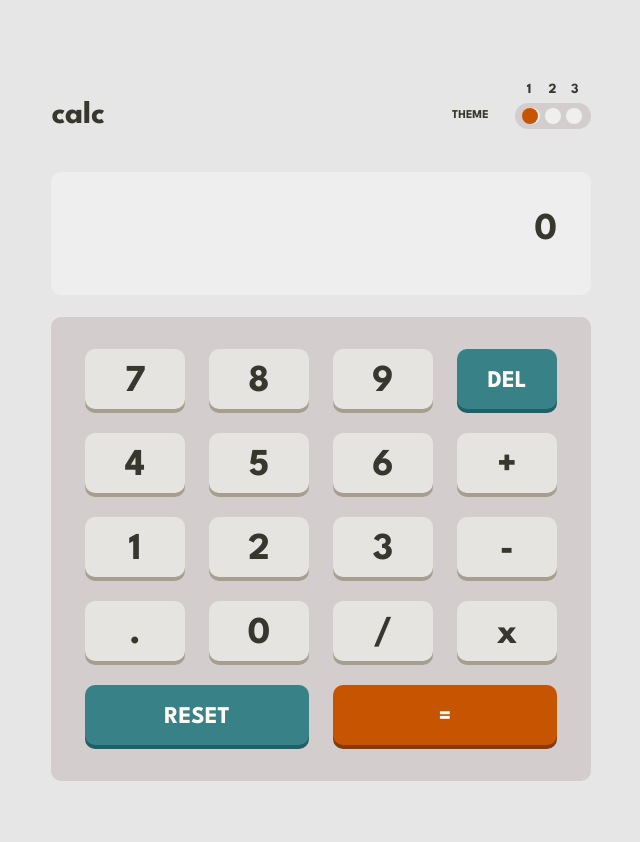
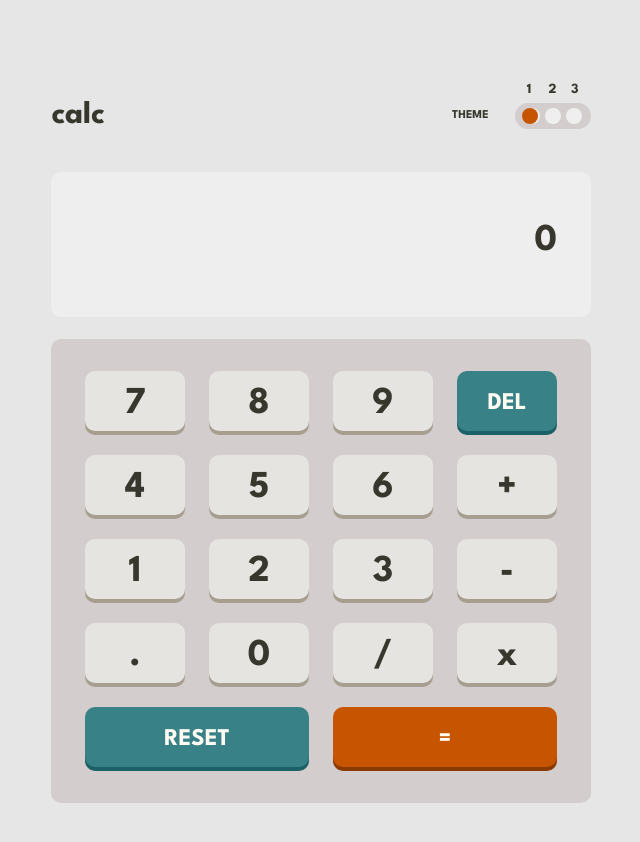
Before and after one commit to crazysammich/SimpleCalculator, a React (Vite) app: page / in a window 1280 px wide. Shown: the top 842 px of the page, without its empty margins (319-959 px from the left). Built offline with nearby package versions, Linux system fonts and the light colour scheme; the HTML template or start-up script is replaced by a standard one.

Commit message:
fix: move the decimal marker to OperationButtons component

```diff
--- a/src/components/CalculatorOutput.tsx
+++ b/src/components/CalculatorOutput.tsx
@@ -1,4 +1,6 @@
+import { useEffect, useRef } from "react";
 import { useCalculator } from "../context/CalculatorContext";
+import { formatNumWithComma } from "../utils";
 import styles from "./CalculatorOutput.module.css";
 interface CalculatorOutput {
   value: string;
@@ -6,15 +8,34 @@ interface CalculatorOutput {
 
 function CalculatorOutput() {
   const { buffer, result } = useCalculator();
-  const calcOutput = result ? result : buffer.join(" ");
+  const outputRef = useRef<HTMLOutputElement>(null);
+  const outputTextRef = useRef<HTMLSpanElement>(null);
+  const calcOutput = result
+    ? formatNumWithComma(result)
+    : buffer.reduce((a, c) => {
+        if (/[+\-/*]/.test(c)) return a.concat(`${c} `);
+        return a.concat(`${formatNumWithComma(c)} `);
+      }, "");
+
+  useEffect(() => {
+    const output = outputRef.current;
+    const outputText = outputTextRef.current;
+    if (!output || !outputText) return;
+
+    const maxFontSize = +getComputedStyle(output).fontSize.replace("px", "");
+    const outputWidth = output.offsetWidth;
+    const outputTextWidth = outputText.offsetWidth;
+
+    if (outputTextWidth >= outerWidth) {
+      const newOutputFontSize = (outputWidth * maxFontSize) / outputTextWidth;
+      outputText.style.setProperty("font-size", `${newOutputFontSize}px`);
+    }
+  }, [buffer]);
 
   return (
-    <input
-      className={styles["calc-output"]}
-      type="text"
-      value={calcOutput}
-      readOnly={true}
-    />
+    <output className={styles["calc-output"]} ref={outputRef}>
+      <span ref={outputTextRef}>{calcOutput}</span>
+    </output>
   );
 }
 
--- a/src/components/FunctionButttons.tsx
+++ b/src/components/FunctionButttons.tsx
@@ -9,12 +9,21 @@ function FunctionButtons() {
   function handleOnFunctionBtnClick(e: MouseEvent<HTMLButtonElement>) {
     const fncName = e.currentTarget.value;
     if (fncName === "del") {
-      if (buffer.length > 0) {
-        setBuffer((buffer) => buffer.toSpliced(-1, 1));
-      }
+      // if (buffer.length > 0) {
+      //   setBuffer((buffer) => {
+      //     if (!buffer.at(-1)) return buffer.slice(0, -1);
+      //     const newNum = buffer.at(-1)?.slice(0, -1);
+      //     return buffer.toSpliced(-1, 1, newNum ?? "0");
+      //   });
+      //   return;
+      // }
 
-      if (buffer.length <= 1) {
-        setBuffer(["0"]);
+      if (buffer.length >= 0) {
+        setBuffer((buffer) => {
+          // if (buffer.at(-1)) return ["0"];
+          const newNum = buffer.at(-1)?.slice(0, -1);
+          return buffer.toSpliced(-1, 1, newNum ?? "0");
+        });
       }
     }
 
--- a/src/components/NumberButtons.module.css
+++ b/src/components/NumberButtons.module.css
@@ -39,6 +39,3 @@
 .btn-num--9 {
   grid-area: num-9;
 }
-.btn-num--dec {
-  grid-area: dec;
-}
--- a/src/components/NumberButtons.tsx
+++ b/src/components/NumberButtons.tsx
@@ -1,36 +1,21 @@
 import { MouseEvent } from "react";
 import styles from "./NumberButtons.module.css";
 import Button from "./Button";
-import { randkey, formatNumWithComma } from "../utils";
+import { randkey } from "../utils";
 import { useCalculator } from "../context/CalculatorContext";
 
 function NumberButtons() {
-  const nums = [".", 0, 1, 2, 3, 4, 5, 6, 7, 8, 9];
   const { buffer, setBuffer, result, setResult } = useCalculator();
 
   function handleNumBtnClick(e: MouseEvent<HTMLButtonElement>) {
     const number = e.currentTarget.value;
 
-    const doesPrevNumHasDecimal = /\./.test(buffer.at(-1)!) && number === ".";
     const isNumRightOperand = /[^0-9.]/.test(buffer.at(-1)!);
     const isInitialState = buffer.at(0) === "0" || result;
 
-    if (doesPrevNumHasDecimal) {
-      return;
-    }
-
     if (isInitialState) {
-      if (number === ".") {
-        setBuffer([result.concat(".")]);
-      } else {
-        setBuffer([number]);
-      }
+      setBuffer([number]);
       setResult("");
-      return;
-    }
-
-    if (number === ".") {
-      setBuffer((buffer) => [...buffer, "0."]);
       return;
     }
 
@@ -41,29 +26,28 @@ function NumberButtons() {
 
     setBuffer((buffer) => {
       const tmpBuffer = buffer.slice();
-      const newNum = formatNumWithComma(tmpBuffer.pop()?.concat(number) ?? "");
+      const newNum = tmpBuffer.pop()?.concat(number) ?? "";
       return [...tmpBuffer, newNum];
     });
   }
 
-  return nums.map((n) => {
-    let classes;
-    if (n === ".") {
-      classes = `${styles["btn-num"]} ${styles[`btn-num--dec`]}`;
-    } else {
-      classes = `${styles["btn-num"]} ${styles[`btn-num--${n}`]}`;
-    }
-    return (
+  const buttons = [];
+
+  for (let i = 0; i <= 9; i++) {
+    const classes = `${styles["btn-num"]} ${styles[`btn-num--${i}`]}`;
+    buttons.push(
       <Button
         key={randkey()}
-        value={`${n}`}
+        value={`${i}`}
         className={classes}
         onClick={handleNumBtnClick}
       >
-        {n}
+        {i}
       </Button>
     );
-  });
+  }
+
+  return buttons;
 }
 
 export default NumberButtons;
--- a/src/components/OperationButtons.module.css
+++ b/src/components/OperationButtons.module.css
@@ -22,3 +22,7 @@
 .btn-op--div {
   grid-area: div;
 }
+
+.btn-op--dec {
+  grid-area: dec;
+}
--- a/src/components/OperationButtons.tsx
+++ b/src/components/OperationButtons.tsx
@@ -5,14 +5,34 @@ import { computeOperation, randkey } from "../utils";
 import { useCalculator } from "../context/CalculatorContext";
 
 function OperationButtons() {
-  const operators = ["+", "-", "x", "/"];
+  const operators = [".", "+", "-", "x", "/"];
   const { buffer, setBuffer, result, setResult } = useCalculator();
 
   function handleOperationBtnClick(e: MouseEvent<HTMLButtonElement>) {
     const operator = e.currentTarget.value;
     const isBufferFull = buffer.length == 3;
+    const doesPrevNumHasDecimal = /\./.test(buffer.at(-1)!) && operator === ".";
+    const isNum = /\d/.test(buffer.at(-1)!);
 
     setResult("");
+
+    if (doesPrevNumHasDecimal) {
+      return;
+    }
+
+    if (!isNum && operator !== ".") {
+      setBuffer((buffer) => buffer.toSpliced(-1, 1, operator));
+      return;
+    }
+
+    if (operator === ".") {
+      setBuffer((buffer) => {
+        if (!isNum) return [...buffer, "0."];
+        return buffer.toSpliced(-1, 1, buffer.at(-1)?.concat(".") ?? "0.");
+      });
+      return;
+    }
+
     if (result) {
       setBuffer([result, operator]);
       return;
@@ -31,17 +51,19 @@ function OperationButtons() {
     let classes = `${styles["btn-op"]}`;
     switch (op) {
       case "+":
-        classes = classes.concat(" ", `${styles["btn-op--plus"]}`);
+        classes = classes.concat(` ${styles["btn-op--plus"]}`);
         break;
       case "-":
-        classes = classes.concat(" ", `${styles["btn-op--minus"]}`);
+        classes = classes.concat(` ${styles["btn-op--minus"]}`);
         break;
       case "x":
-        classes = classes.concat(" ", `${styles["btn-op--mult"]}`);
+        classes = classes.concat(` ${styles["btn-op--mult"]}`);
         break;
       case "/":
-        classes = classes.concat(" ", `${styles["btn-op--div"]}`);
+        classes = classes.concat(` ${styles["btn-op--div"]}`);
         break;
+      case ".":
+        classes = classes.concat(` ${styles["btn-op--dec"]}`);
     }
 
     return (
--- a/src/context/CalculatorContext.tsx
+++ b/src/context/CalculatorContext.tsx
@@ -23,6 +23,8 @@ interface CalculatorProviderProps {
 function CalculatorProvider({ children }: CalculatorProviderProps) {
   const [buffer, setBuffer] = useState<string[]>(["0"]);
   const [result, setResult] = useState("");
+
+  console.log(buffer);
 
   function resetCalculator() {
     setResult("");
--- a/src/utils.ts
+++ b/src/utils.ts
@@ -30,31 +30,32 @@ function computeOperation(buffer: string[]) {
 
   return isNaN(operationResult)
     ? "Result is undefined"
-    : formatDecimal(operationResult);
+    : operationResult.toString();
 }
 
-function formatDecimal(num: number) {
-  return new Intl.NumberFormat("en", { style: "decimal" }).format(num);
-}
+// function formatDecimal(num: number) {
+//   return new Intl.NumberFormat("en", { style: "decimal" }).format(num);
+// }
 
-function formatNumWithComma(num: string | number) {
-  const stringNum = num.toString().replace(/,/g, "").split(".");
+function formatNumWithComma(num: string) {
+  const stringNum = num.replace(",", "").split(".");
   const intDigits = parseFloat(stringNum[0]);
   const decDigits = stringNum[1];
-  let intOutput = num;
+  let output = num;
 
   if (isNaN(intDigits)) {
-    intOutput = "";
+    output = "";
   } else {
-    intOutput = intDigits.toLocaleString("en-US");
+    output = new Intl.NumberFormat("en", { style: "decimal" }).format(
+      intDigits
+    );
   }
 
   if (decDigits != null) {
-    intOutput = intOutput.concat(".", decDigits);
-  } else {
-    return intOutput;
+    output = output.concat(".", decDigits);
   }
-  return intOutput;
+
+  return output;
 }
 
 export { randkey, formatNumWithComma, computeOperation };
```
